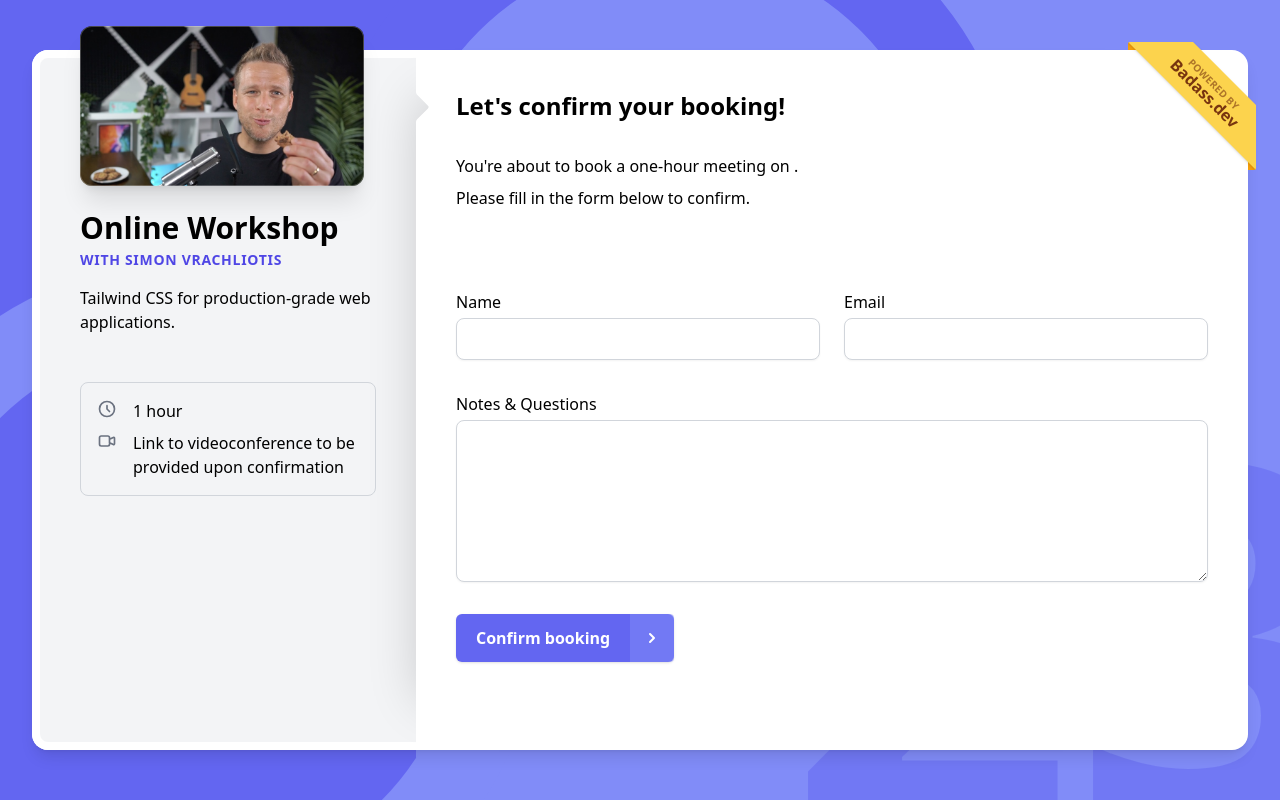
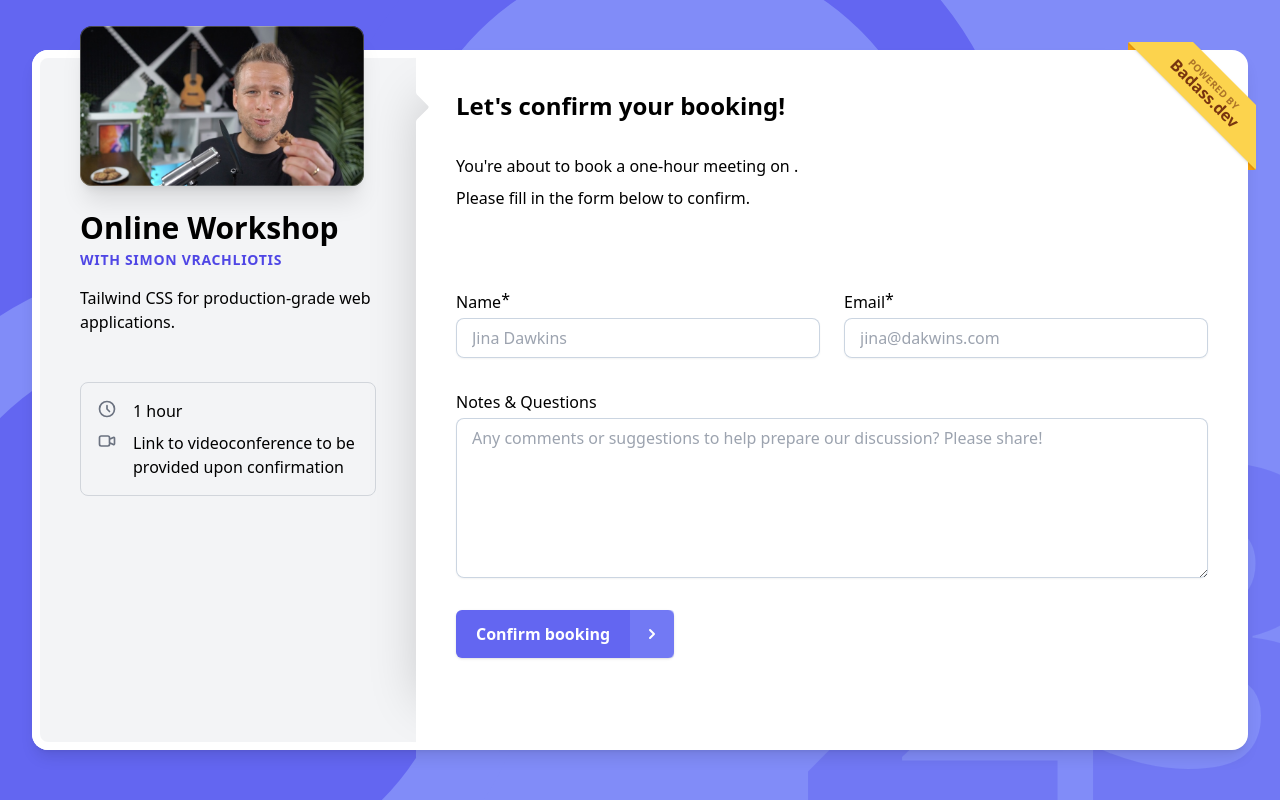
Before and after one commit to pro-tailwind/calendar-app, a Next.js app: page /booking-details in a window 1280 px wide. Built offline with nearby package versions, Linux system fonts and the light colour scheme.

Commit message:
Improved input fields, isLoading button state, cover image hover

```diff
--- a/components/button.jsx
+++ b/components/button.jsx
@@ -8,16 +8,20 @@ export function Button({
   look = 'primary',
   noIcon = false,
   block = false,
+  focusInset = false,
+  isLoading = false,
   children,
   ...props
 }) {
-  const baseStyles = `group font-semibold flex items-stretch ${block ? 'w-full' : 'w-auto'} ${
-    noIcon ? 'justify-center' : 'justify-between'
+  const baseStyles = `group font-semibold flex items-stretch focus:outline-none focus:ring-2   ${
+    block ? 'w-full' : 'w-auto'
+  } ${noIcon ? 'justify-center' : 'justify-between'} ${
+    focusInset ? 'focus:ring-inset' : 'focus:ring-offset-2'
   }`
 
   const colorStyles = {
     primary:
-      'bg-indigo-500 hover:bg-indigo-600 text-white disabled:opacity-50 shadow disabled:shadow-none focus:outline-none focus:ring-indigo-500 focus:ring-offset-2',
+      'bg-indigo-500 hover:bg-indigo-600 text-white disabled:opacity-50 shadow disabled:shadow-none focus:ring-indigo-500',
     secondary: 'bg-indigo-100 hover:bg-indigo-200 text-indigo-700 disabled:opacity-50',
     ghost: 'bg-transparent text-white',
   }
@@ -54,13 +58,38 @@ export function Button({
       <span
         className={cx(
           `grid aspect-square place-items-center rounded-r`,
-          size === 'large' && look === 'primary' && 'group-hover:bg-stripes',
+          size === 'large' && look === 'primary' && !isLoading && 'group-hover:bg-stripes',
           size === 'small' ? 'px-1' : 'px-3',
           iconStyles[look]
         )}
       >
-        <ChevronRightIcon className="h-5 w-5 text-inherit" />
+        {isLoading ? <LoadingSpinner /> : <ChevronRightIcon className="h-5 w-5 text-inherit" />}
       </span>
     </button>
   )
 }
+
+function LoadingSpinner() {
+  return (
+    <svg
+      className="h-5 w-5 animate-spin text-inherit"
+      xmlns="http://www.w3.org/2000/svg"
+      fill="none"
+      viewBox="0 0 24 24"
+    >
+      <circle
+        className="opacity-25"
+        cx="12"
+        cy="12"
+        r="10"
+        stroke="currentColor"
+        strokeWidth="4"
+      ></circle>
+      <path
+        className="opacity-75"
+        fill="currentColor"
+        d="M4 12a8 8 0 018-8V0C5.373 0 0 5.373 0 12h4zm2 5.291A7.962 7.962 0 014 12H0c0 3.042 1.135 5.824 3 7.938l3-2.647z"
+      ></path>
+    </svg>
+  )
+}
--- /dev/null
+++ b/components/input.jsx
@@ -0,0 +1,52 @@
+import cx from 'classnames'
+
+export function Input({ name, id, label, type, required = false, ...props }) {
+  return (
+    <div>
+      <label
+        htmlFor={id}
+        className={cx(
+          'relative',
+          required &&
+            'after:-right- after:absolute after:-top-1 after:h-2 after:w-2 after:content-["*"]'
+        )}
+      >
+        {label}
+      </label>
+      <input
+        className={cx(
+          'mt-1 block w-full rounded-lg px-4 py-2 text-slate-800 shadow-sm ring-1 ring-inset ring-slate-300 invalid:ring-red-600 placeholder-shown:invalid:ring-slate-300 focus:ring-2 focus:ring-indigo-500'
+        )}
+        type={type}
+        name={name}
+        id={id}
+        required
+        {...props}
+      />
+    </div>
+  )
+}
+
+export function Textarea({ name, id, label, rows = 6, required = false, ...props }) {
+  return (
+    <div>
+      <label
+        htmlFor={id}
+        className={cx(
+          'relative',
+          required &&
+            'after:-right- after:absolute after:-top-1 after:h-2 after:w-2 after:content-["*"]'
+        )}
+      >
+        {label}
+      </label>
+      <textarea
+        rows={rows}
+        className="mt-1 block w-full rounded-lg px-4 py-2 text-slate-800 shadow-sm ring-1 ring-inset ring-slate-300 invalid:ring-red-600 placeholder-shown:invalid:ring-slate-300 focus:ring-2 focus:ring-indigo-500"
+        name={name}
+        id={id}
+        {...props}
+      />
+    </div>
+  )
+}
--- a/components/main-panel.jsx
+++ b/components/main-panel.jsx
@@ -11,7 +11,7 @@ export function MainPanel({ children }) {
         </mask>
         <rect className="h-full w-full fill-white" mask="url(#cutoff)"></rect>
       </svg>
-      <div className="relative h-full xl:-ml-4">{children}</div>
+      <div className="relative h-full overflow-y-auto xl:-ml-4">{children}</div>
     </main>
   )
 }
--- a/components/side-panel.jsx
+++ b/components/side-panel.jsx
@@ -7,11 +7,11 @@ export function SidePanel() {
       <div className="-mt-16 py-8 px-4 sm:px-8 md:mt-0 xl:-mt-16 xl:px-10">
         <div className="flex flex-col items-center gap-6 md:flex-row xl:flex-col xl:items-start">
           <Link href="/">
-            <a className="relative aspect-square h-32 overflow-hidden rounded-xl shadow-xl sm:aspect-video sm:h-40">
+            <a className="group relative aspect-square h-32 overflow-hidden rounded-xl shadow-xl sm:aspect-video sm:h-40">
               <img
                 src="/img/social-large.jpg"
                 alt=""
-                className="absolute h-full w-full object-cover"
+                className="absolute h-full w-full object-cover transition duration-300 ease-in-out group-hover:rotate-1 group-hover:scale-105"
               />
               <div className="absolute inset-0 rounded-xl ring-1 ring-inset ring-white/25"></div>
             </a>
--- a/components/time-picker.jsx
+++ b/components/time-picker.jsx
@@ -79,7 +79,7 @@ function TimeSlot({ availability, selectedTime, setSelectedTime }) {
   const router = useRouter()
   const isSelected = selectedTime === availability.startTime
   return (
-    <li className=" flex gap-1 overflow-hidden rounded-lg bg-indigo-600 bg-stripes">
+    <li className=" flex gap-1 overflow-hidden rounded-md bg-indigo-600 bg-stripes">
       <div
         className={cx(
           'shrink-0 transition-all',
@@ -89,6 +89,7 @@ function TimeSlot({ availability, selectedTime, setSelectedTime }) {
         <Button
           block
           noIcon
+          focusInset
           look={isSelected ? 'ghost' : 'secondary'}
           disabled={isSelected}
           onClick={() => setSelectedTime(availability.startTime)}
--- a/pages/booking-details.jsx
+++ b/pages/booking-details.jsx
@@ -1,10 +1,13 @@
+import { useState } from 'react'
 import { useRouter } from 'next/router'
 
 import { Button } from '../components/button'
+import { Input, Textarea } from '../components/input'
 
 import { parseISO, format } from 'date-fns'
 
 export default function BookingDetailsPage() {
+  const [isLoading, setIsLoading] = useState(false)
   const router = useRouter()
   const { time } = router.query
   console.log({ time })
@@ -14,10 +17,11 @@ export default function BookingDetailsPage() {
 
   function handleSubmit(event) {
     event.preventDefault()
-
-    // TODO: Do the form fields thing...
-    // Navigate to confirmation page
-    router.push(`/confirmation?time=${time}`)
+    setIsLoading(true)
+    setTimeout(() => {
+      router.push(`/confirmation?time=${time}`)
+      setIsLoading(false)
+    }, 2500)
   }
 
   return (
@@ -37,39 +41,29 @@ export default function BookingDetailsPage() {
         {/* TODO: Make better styles for form fields (focus state, invalid, etc) */}
         <form onSubmit={handleSubmit}>
           <div className="grid grid-cols-2 gap-6">
-            <div>
-              <label htmlFor="name">Name</label>
-              <input
-                className="mt-1 block w-full rounded-lg border border-gray-300 px-4 py-2 shadow-sm"
-                type="text"
-                name="name"
-                id="name"
-              />
-            </div>
-            <div>
-              <label htmlFor="email">Email</label>
-              <input
-                className="mt-1 block w-full rounded-lg border border-gray-300 px-4 py-2 shadow-sm"
-                type="email"
-                name="email"
-                id="email"
-              />
-            </div>
+            <Input name="name" id="name" label="Name" placeholder="Jina Dawkins" required />
+            <Input
+              name="email"
+              id="email"
+              label="Email"
+              type="email"
+              required
+              placeholder="jina@dakwins.com"
+            />
           </div>
           <div className="mt-8">
-            <label htmlFor="name">Notes & Questions</label>
-            <textarea
-              rows={6}
-              className="mt-1 block w-full rounded-lg border border-gray-300 px-4 py-2 shadow-sm"
-              type="text"
-              name="name"
-              id="name"
+            <Textarea
+              name="notes"
+              label="Notes & Questions"
+              id="notes"
+              placeholder="Any comments or suggestions to help prepare our discussion? Please share!"
             />
           </div>
-          {/* TODO: Button with the caret icon */}
           {/* TODO: Loading spinner emulating an API call */}
           <div className="mt-8">
-            <Button type="input">Confirm booking</Button>
+            <Button type="input" isLoading={isLoading}>
+              Confirm booking
+            </Button>
           </div>
         </form>
       </div>
```
Also changed, not shown: .eslintrc.json.
